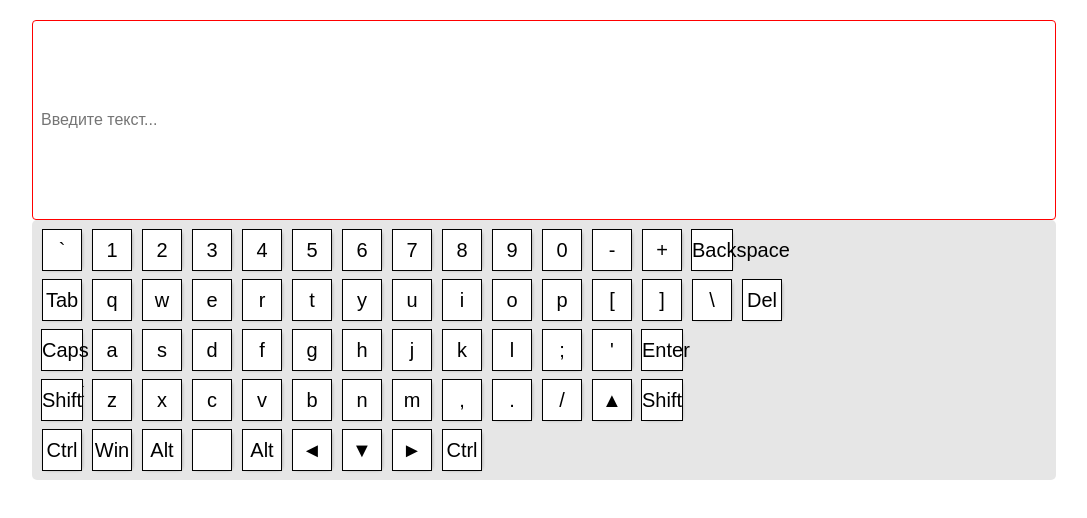
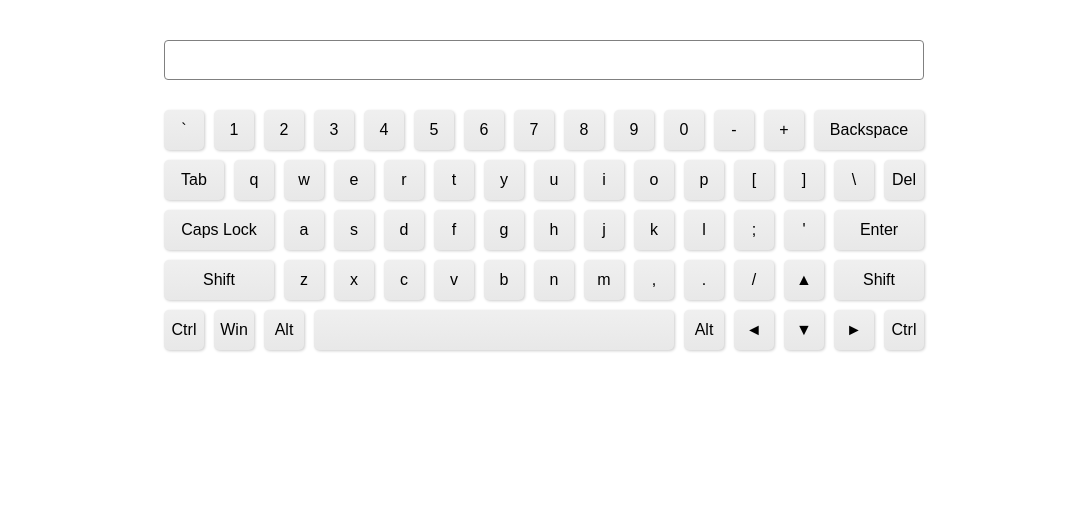
Before and after one commit to emoxowa/Virtual-Keyboard, a website built with webpack: page src/index.html in a window 1280 px wide. Shown: the whole page, without its empty margins (96-1183 px from the left). Built offline with nearby package versions, Linux system fonts and the light colour scheme.

Commit message:
feat: add key styles

```diff
--- a/src/components/InputField.js
+++ b/src/components/InputField.js
@@ -2,7 +2,6 @@ class InputField {
   constructor() {
     this.inputElement = document.createElement('input');
     this.inputElement.setAttribute('type', 'text');
-    this.inputElement.setAttribute('placeholder', 'Введите текст...');
     this.inputElement.classList.add('input-field');
   }
 
--- a/src/components/Key.js
+++ b/src/components/Key.js
@@ -1,16 +1,12 @@
 import keyText from '../utils/keyText';
 
 class Key {
-  constructor(keyCode, isFnKey = false) {
+  constructor(keyCode) {
     this.keyCode = keyCode;
-    this.isFnKey = isFnKey;
     this.isPressed = false;
     this.element = document.createElement('div');
     this.element.classList.add('key');
     this.element.textContent = keyText[keyCode] || String.fromCharCode(keyCode);
-    if (isFnKey) {
-      this.element.classList.add('fn-key');
-    }
   }
 
   press() {
--- a/src/components/Keyboard.js
+++ b/src/components/Keyboard.js
@@ -96,6 +96,19 @@ class Keyboard {
         this.keys.push(keyObject);
         keyElement.appendChild(keyObject.element);
         rowElement.appendChild(keyElement);
+        if (key === 'Space') {
+          keyElement.classList.add('keyboard__key--space');
+          keyElement.textContent = '';
+        }
+        if (['CapsLock', 'Backspace', 'Shift'].includes(key)) {
+          keyElement.classList.add('keyboard__key--backspace');
+        }
+        if (['Tab'].includes(key)) {
+          keyElement.classList.add('keyboard__key--tab');
+        }
+        if (['Enter', 'ShiftRight'].includes(key)) {
+          keyElement.classList.add('keyboard__key--enter');
+        }
       });
       this.element.appendChild(rowElement);
     });
--- a/src/styles/components/input-field.css
+++ b/src/styles/components/input-field.css
@@ -1,9 +1,10 @@
 .input-field {
-  border: 1px solid red;
+  border: 1px solid gray;
   border-radius: 4px;
   padding: 8px;
   font-size: 16px;
-  width: 80vw;
+  width: 760px;
+  margin: 20px;
   box-sizing: border-box;
-  height: 200px;
+  height: 40px;
 }
--- a/src/styles/components/key.css
+++ /dev/null
@@ -1,19 +0,0 @@
-.key {
-  display: inline-block;
-  width: 40px;
-  height: 40px;
-  background-color: white;
-  border: 1px solid black;
-  text-align: center;
-  font-size: 20px;
-  line-height: 40px;
-  cursor: pointer;
-}
-
-.key__text {
-  font-size: 16px;
-}
-
-.key--pressed {
-  background-color: gray;
-}
--- a/src/styles/components/keyboard.css
+++ b/src/styles/components/keyboard.css
@@ -2,9 +2,10 @@
   display: flex;
   flex-direction: column;
   gap: 10px;
-  background-color: #e6e6e6;
+  background-color: white;
   border-radius: 5px;
   padding: 10px;
+  align-items: center;
 }
 
 .keyboard__row {
@@ -21,6 +22,14 @@
   background-color: #ffffff;
   border-radius: 5px;
   box-shadow: 1px 1px 3px rgba(0, 0, 0, 0.2);
+  transition: background-position 0.2s ease;
+  background-image: linear-gradient(to bottom, #f7f7f7 0%, #e8e8e8 100%);
+  background-position: 0% 100%;
+  background-size: 100% 200%;
+}
+
+.keyboard__key:hover {
+  background-position: 0% 0%;
   cursor: pointer;
 }
 
@@ -29,8 +38,20 @@
   box-shadow: none;
 }
 
-.keyboard__key--wide {
-  width: 80px;
+.keyboard__key--space {
+  width: 360px;
+}
+
+.keyboard__key--backspace {
+  width: 110px;
+}
+
+.keyboard__key--enter {
+  width: 90px;
+}
+
+.keyboard__key--tab {
+  width: 60px;
 }
 
 .keyboard__key--tall {
--- a/src/styles/index.css
+++ b/src/styles/index.css
@@ -1,4 +1,3 @@
 @import './base/base.css';
 @import './components/input-field.css';
-@import './components/key.css';
 @import './components/keyboard.css';
```
